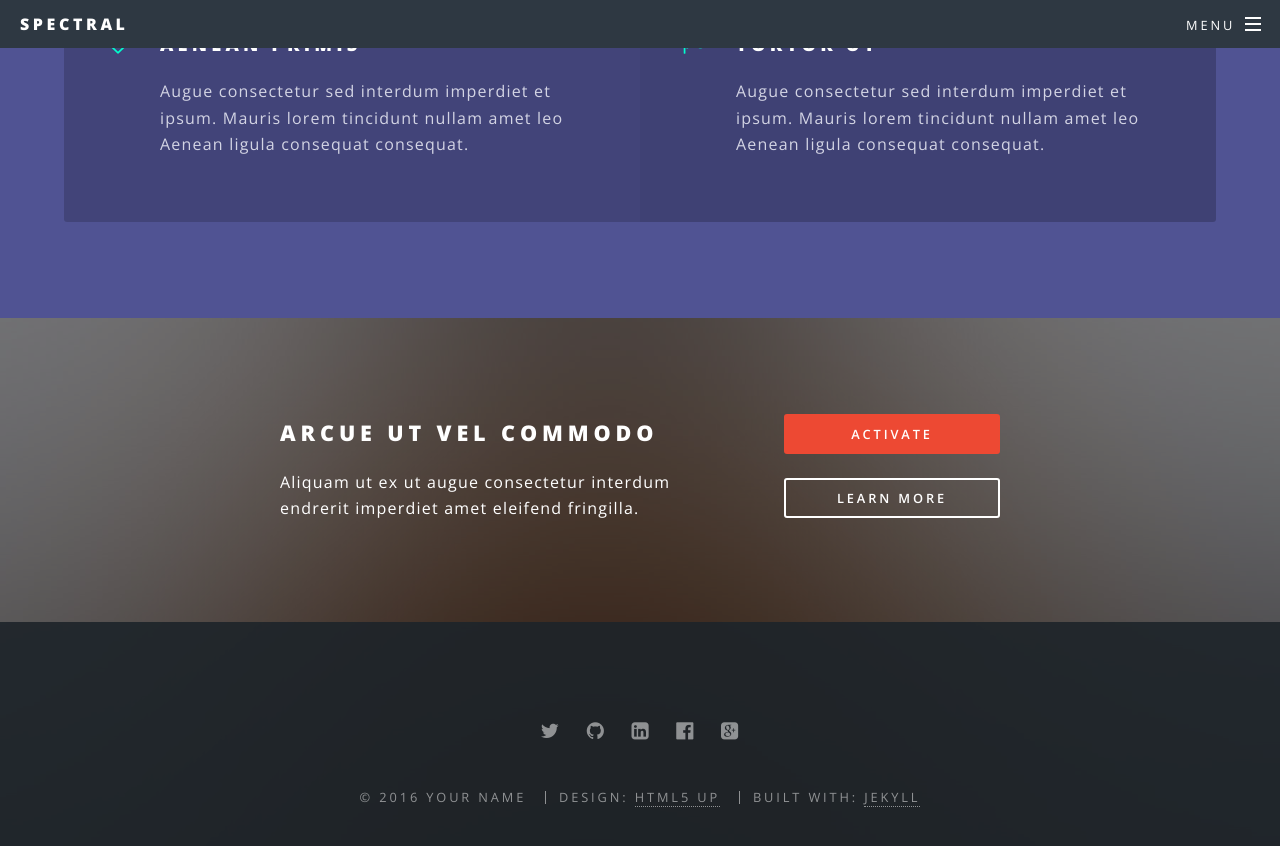
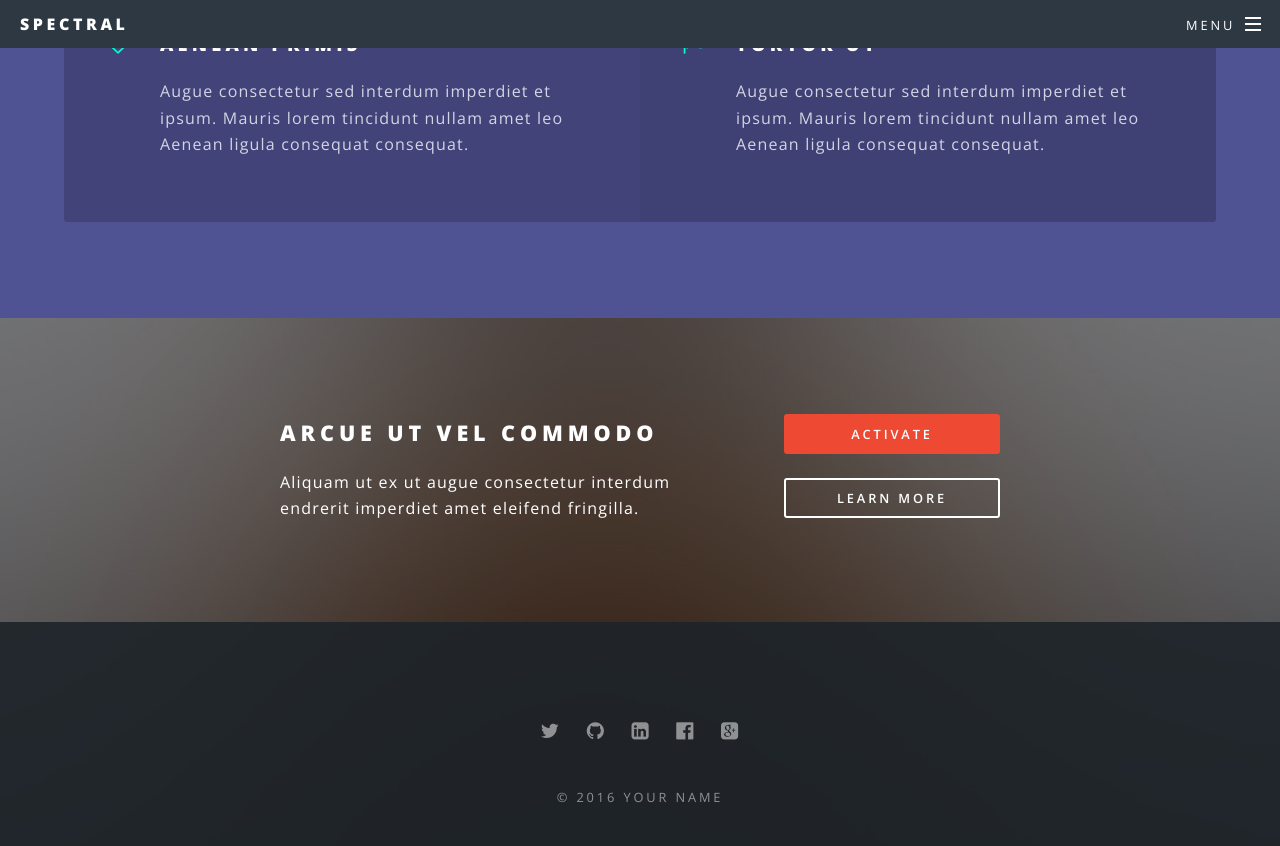
Before and after one commit to slinlee/slinlee.github.io, a Jekyll site: the page built from index.html, in a window 1280 px wide and 900 px high, scrolled down 3484 px. Shown: the top 846 px of the window. Built offline with Jekyll 4.4.1, drawn with Linux system fonts in a browser that asks for light colours.

Commit message:
Comment out credits in footer

```diff
--- a/_includes/footer.html
+++ b/_includes/footer.html
@@ -21,7 +21,8 @@
     {% endif %}
     {{ thisyear }}
     {% if site.owner %}{{ site.owner }}{% else %}{{ site.title }}{% endif %}</li>
-    <li>Design: <a href="http://html5up.net" target="_blank">HTML5 UP</a></li>
-    <li>Built with: <a href="http://jekyllrb.com" target="_blank">Jekyll</a></li>
+<!--    <li>Design: <a href="http://html5up.net" target="_blank">HTML5 UP</a></li>
+<li>Built with: <a href="http://jekyllrb.com" target="_blank">Jekyll</a></li>
+-->
   </ul>
 </footer>
```
